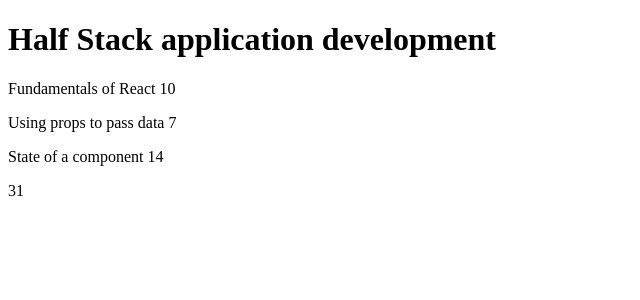
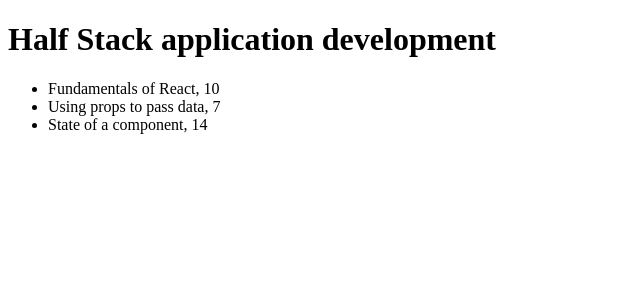
Before and after one commit to zxjlm/fullstackopen2021-exercise, a React (Create React App) app: page / in a window 1280 px wide. Shown: the top 300 px of the page, without its empty margins (0-640 px from the left). Built offline with nearby package versions, Linux system fonts and the light colour scheme.

Commit message:
feat: 2.1 finished

```diff
--- a/src/App.js
+++ b/src/App.js
@@ -1,35 +1,30 @@
 import React from "react";
-import Header from "./Header";
-import Content from "./Content";
-import Total from "./Total";
+import Course from "./Course";
 
 const App = () => {
-  const course = "Half Stack application development";
-  const part1 = {
+  const course = {
+    id: 1,
+    name: "Half Stack application development",
+    parts: [
+      {
         name: "Fundamentals of React",
         exercises: 10,
-  };
-  const part2 = {
+        id: 1,
+      },
+      {
         name: "Using props to pass data",
         exercises: 7,
-  };
-  const part3 = {
+        id: 2,
+      },
+      {
         name: "State of a component",
         exercises: 14,
+        id: 3,
+      },
+    ],
   };
 
-  return (
-    <div>
-      <Header course={course}></Header>
-      <Content part={part1}></Content>
-      <Content part={part2}></Content>
-      <Content part={part3}></Content>
-
-      <Total total_exer={part1.exercises + part2.exercises + part3.exercises}>
-        Number of exercises
-      </Total>
-    </div>
-  );
+  return <Course course={course} />;
 };
 
 export default App;
--- a/src/Content.js
+++ b/src/Content.js
@@ -1,10 +1,13 @@
 import React from "react";
+import Part from "./Part";
 
-const Content = (props) => {
+const Content = ({ parts }) => {
   return (
-    <p>
-      {props.part.name} {props.part.exercises}
-    </p>
+    <ul>
+      {parts.map((part) => (
+        <Part key={part.id} name={part.name} exercises={part.exercises}></Part>
+      ))}
+    </ul>
   );
 };
 
--- /dev/null
+++ b/src/Course.js
@@ -0,0 +1,14 @@
+import React from "react";
+import Header from "./Header";
+import Content from "./Content";
+
+const Course = ({ course }) => {
+  return (
+    <div>
+      <Header text={course.name}></Header>
+      <Content parts={course.parts}></Content>
+    </div>
+  );
+};
+
+export default Course;
--- a/src/Header.js
+++ b/src/Header.js
@@ -1,7 +1,7 @@
 import React from "react";
 
-const Header = (props) => {
-  return <h1>{props.course}</h1>;
+const Header = ({ text }) => {
+  return <h1>{text}</h1>;
 };
 
 export default Header;
--- /dev/null
+++ b/src/Part.js
@@ -0,0 +1,11 @@
+import React from "react";
+
+const Part = ({ name, exercises }) => {
+  return (
+    <li>
+      {name}, {exercises}
+    </li>
+  );
+};
+
+export default Part;
```
Lines whose indentation alone changed are shown as unchanged.
